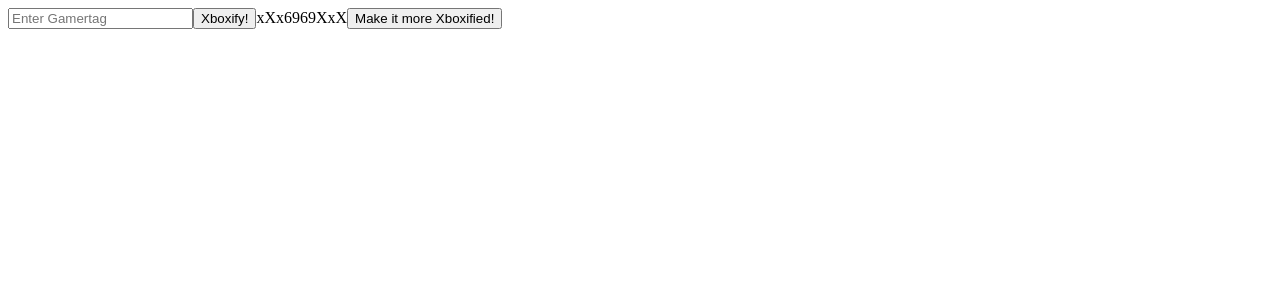
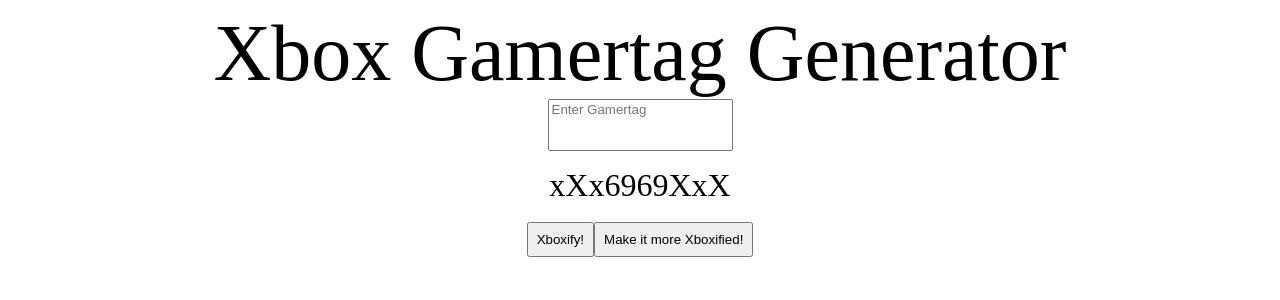
Before and after one commit to damiansf/XboxGamertagGenerator, a React (Create React App) app: page / in a window 1280 px wide. Both pictures are taken after a click on the button "Xboxify!". Shown: the top 300 px of the page. Built offline with nearby package versions, Linux system fonts and the light colour scheme; the HTML template or start-up script is replaced by a standard one.

Commit message:
adding logic

```diff
--- /dev/null
+++ b/src/App.css
@@ -0,0 +1,4 @@
+.Header {
+  font-size: 5rem;
+  text-align: center;
+}
--- a/src/App.js
+++ b/src/App.js
@@ -1,9 +1,11 @@
 import React from 'react';
 import NameTagGenerator from './components/NameTagGenerator';
+import './App.css';
 
 function App() {
   return (
-    <div className="App">
+    <div>
+    <header className="Header">Xbox Gamertag Generator</header>
     <NameTagGenerator />
     </div>
   );
--- /dev/null
+++ b/src/components/NameTagGenerator.css
@@ -0,0 +1,21 @@
+.containerDiv{
+  text-align: center;
+}
+
+.xboxifyAgain{
+  padding: 0.5rem;
+}
+
+.inputBox{
+  padding-bottom: 2rem;
+}
+
+.xboxify{
+  padding: 0.5rem;
+}
+
+.gamertag{
+  margin-top: 1rem;
+  display: block;
+  font-size: 2rem;
+}
--- a/src/components/NameTagGenerator.js
+++ b/src/components/NameTagGenerator.js
@@ -1,5 +1,6 @@
 import React from 'react';
 import ReactDOM from 'react-dom';
+import './NameTagGenerator.css';
 
 export default class NameTagGenerator extends React.Component {
 
@@ -47,13 +48,13 @@
     let redo;
 
     if(this.state.gamertag.length != 0) {
-      redo = <button onClick={this.handleClick} >Make it more Xboxified!</button>;
+      redo = <button onClick={this.handleClick} className="xboxifyAgain">Make it more Xboxified!</button>;
     }
     return (
-      <div>
-        <input type="text" onChange={this.handleChange} placeholder="Enter Gamertag" type="text"/>
-        <button id="1" onClick={this.handleClick} >Xboxify!</button>
-        <span>{this.state.gamertag}</span>
+      <div className="containerDiv">
+        <input type="text" onChange={this.handleChange} placeholder="Enter Gamertag" type="text" className="inputBox"/><br />
+        <span className="gamertag">{this.state.gamertag}</span><br />
+        <button id="1" onClick={this.handleClick} className="xboxify" >Xboxify!</button>
         {redo}
       </div>
     );
```
